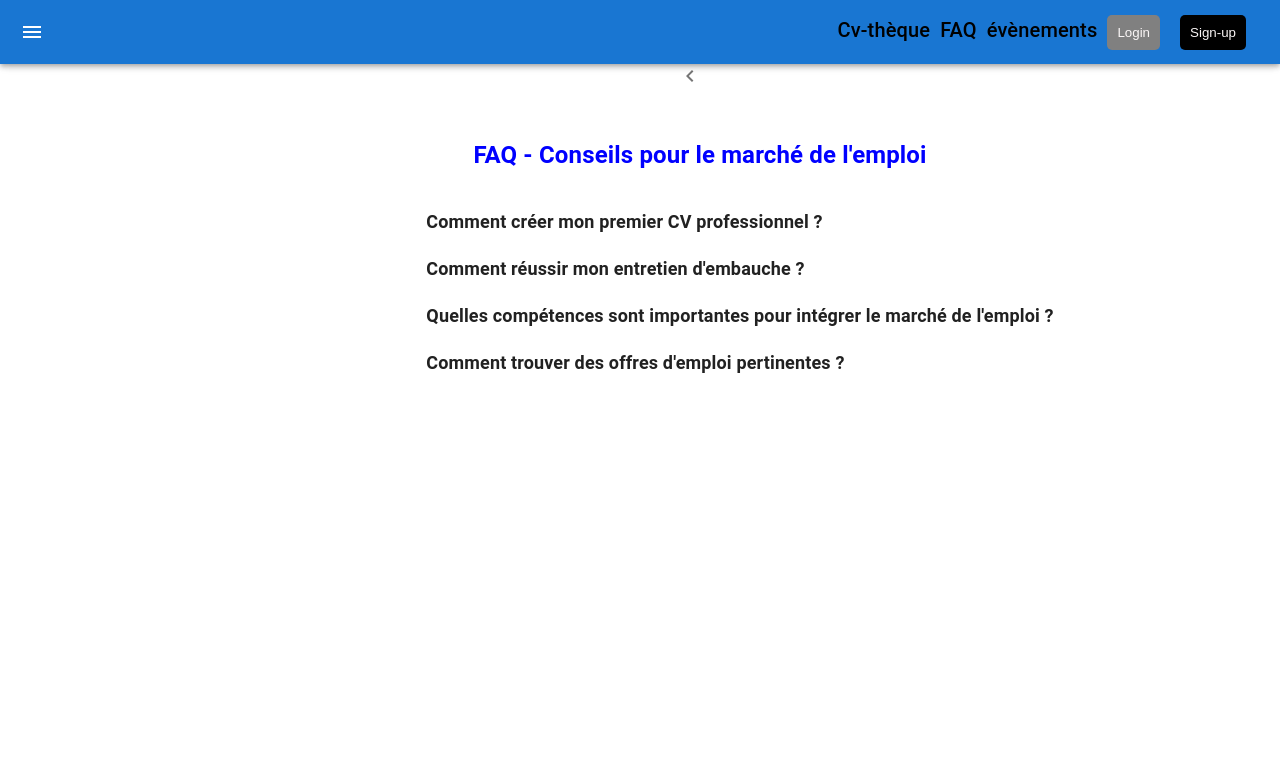
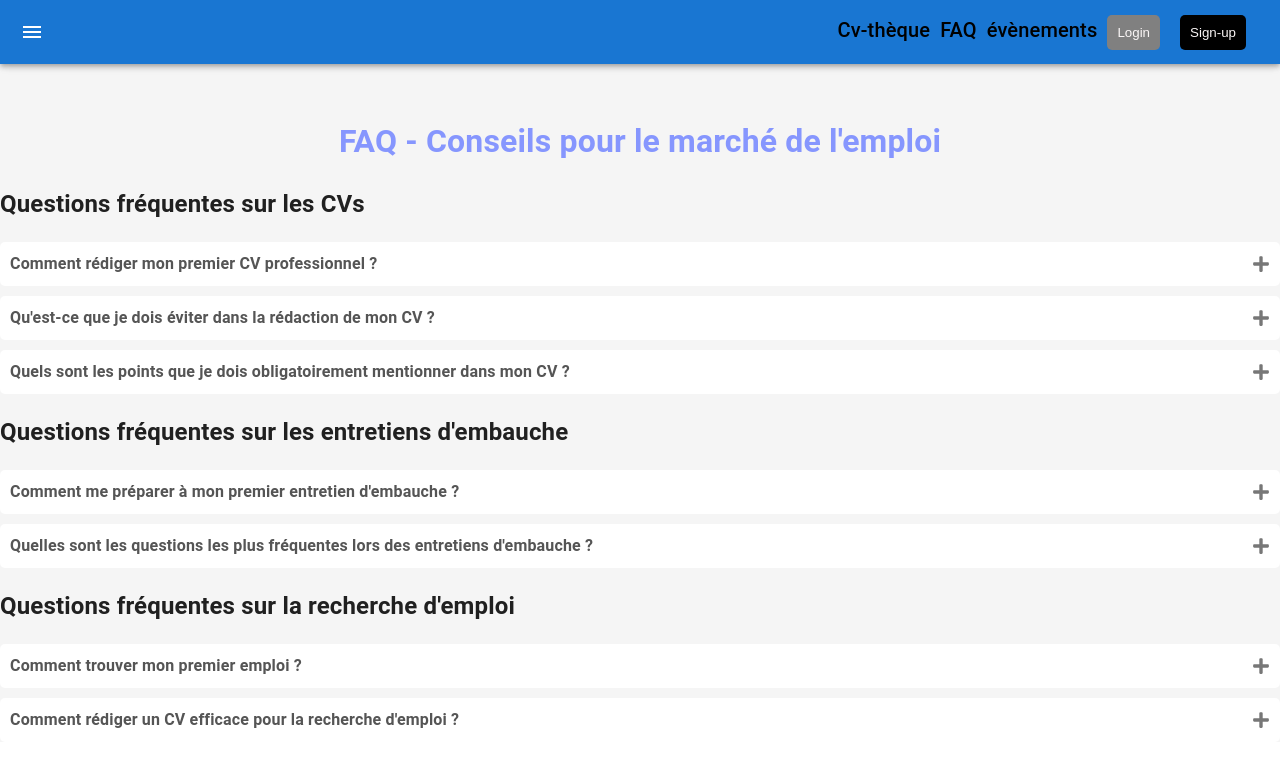
Before and after one commit to ikrameezzirague/echange-culturel-fsbm-1, a React (Create React App) app: page /FAQ in a window 1280 px wide. Shown: the top 766 px of the page. Built offline with nearby package versions, Linux system fonts and the light colour scheme.

Commit message:
modification sur fsbmenchiffre et FAQ

```diff
--- a/src/pages/FAQ.css
+++ b/src/pages/FAQ.css
@@ -1,51 +1,48 @@
+/* FAQ.css */
+
 .faq-container {
-  display: flex;
-  flex-direction: column;
-  align-items: center;
-  padding: 20px;
-}
-
-.faq-content {
-  width: 100%;
-  max-width: 800px;
+  background-color: #f5f5f5; /* Add your desired background color here */
 }
 
 .faq-heading {
-
-  font-size: 24px;
-  margin-bottom: 20px;
-}
-.faq-heading {
-  color: blue; /* Couleur du texte en bleu */
-  margin-left: 20px; /* Décalage vers la gauche */
+  color: #333; /* Change the color of the heading text */
 }
 
-
 .faq-item {
-  margin-bottom: 20px;
+  background-color: #fff; /* Change the background color of each FAQ item */
+  margin-bottom: 10px;
+  padding: 10px;
+  border-radius: 5px;
 }
 
 .faq-question {
+  display: flex;
+  align-items: center;
+  justify-content: space-between;
   cursor: pointer;
-  font-size: 18px;
+}
+
+.faq-question span {
   font-weight: bold;
-  margin-bottom: 10px;
+  color: #555; /* Change the color of the question text */
 }
 
 .faq-answer {
-  font-size: 16px;
-  line-height: 1.5;
-  white-space: pre-wrap;
-  margin-top: 5px;
-}
-.faq-question {
-  cursor: pointer;
-  font-size: 18px;
-  font-weight: bold;
-  margin-bottom: 10px;
-  margin-left: 100px; /* Ajout de la marge à gauche */
+  margin-top: 10px;
+  color: #777; /* Change the color of the answer text */
 }
 
-.faq-container {
-  margin-left: 100px; /* Ajout de la marge à gauche */
+.faq-question svg {
+  font-size: 18px;
+  color: #777; /* Change the color of the plus/minus icons */
 }
+
+.faq-question:hover svg {
+  color: #1D419F ; /* Change the color of the plus/minus icons on hover */
+}
+/* FAQ.css */
+
+.faq-heading {
+  color: #8696FE;
+  text-align: center; /* Replace #ff0000 with your desired color code */
+}
--- a/src/pages/FAQ.js
+++ b/src/pages/FAQ.js
@@ -1,25 +1,53 @@
 import React, { useState } from 'react';
 import './FAQ.css';
 import Navbar from '../composants/Navbar';
+import { FaPlus, FaMinus } from 'react-icons/fa';
 
 const FAQ = () => {
   const faqData = [
     {
-      question: "Comment créer mon premier CV professionnel ?",
-      answer: "Pour créer votre premier CV professionnel, suivez ces étapes :\n\n1. Rassemblez vos informations personnelles, votre expérience, votre formation et vos compétences.\n\n2. Choisissez un format de CV adapté, tel que chronologique, fonctionnel ou combiné.\n\n3. Utilisez un modèle de CV professionnel ou créez le vôtre en utilisant un éditeur de texte ou un outil en ligne.\n\n4. Structurez votre CV en sections claires, telles que l'en-tête, le résumé, l'expérience professionnelle, l'éducation et les compétences.\n\n5. Personnalisez chaque section en mettant en avant vos réalisations pertinentes et en utilisant des mots clés spécifiques à votre domaine.\n\n6. Assurez-vous de vérifier l'orthographe et la grammaire, et demandez à quelqu'un de le relire pour vous.\n\n7. Enregistrez votre CV au format PDF et envoyez-le aux employeurs potentiels avec une lettre de motivation personnalisée."
+      title: "Questions fréquentes sur les CVs",
+      questions: [
+        {
+          question: "Comment rédiger mon premier CV professionnel ?",
+          answer: "Pour rédiger votre premier CV professionnel, suivez ces étapes :\n\n1. Rassemblez vos informations personnelles, votre expérience, votre formation et vos compétences.\n\n2. Choisissez un format de CV adapté, tel que chronologique, fonctionnel ou combiné.\n\n3. Utilisez un modèle de CV professionnel ou créez le vôtre en utilisant un éditeur de texte ou un outil en ligne.\n\n4. Structurez votre CV en sections claires, telles que l'en-tête, le résumé, l'expérience professionnelle, l'éducation et les compétences.\n\n5. Personnalisez chaque section en mettant en avant vos réalisations pertinentes et en utilisant des mots clés spécifiques à votre domaine.\n\n6. Assurez-vous de vérifier l'orthographe et la grammaire, et demandez à quelqu'un de le relire pour vous.\n\n7. Enregistrez votre CV au format PDF et envoyez-le aux employeurs potentiels avec une lettre de motivation personnalisée."
+        },
+        {
+          question: "Qu'est-ce que je dois éviter dans la rédaction de mon CV ?",
+          answer: "Lors de la rédaction de votre CV, évitez les erreurs suivantes :\n\n1. Des fautes d'orthographe et de grammaire. Relisez attentivement votre CV et demandez à quelqu'un de le relire également.\n\n2. Des informations non pertinentes. Limitez-vous aux éléments pertinents pour le poste auquel vous postulez.\n\n3. Un format de CV peu clair. Utilisez une structure claire et organisez votre CV en sections distinctes.\n\n4. Des clichés et des phrases toutes faites. Soyez original et précis dans votre description des compétences et des réalisations.\n\n5. Des mensonges ou des exagérations. Soyez honnête et précis dans la présentation de votre expérience et de vos compétences."
+        },
+        {
+          question: "Quels sont les points que je dois obligatoirement mentionner dans mon CV ?",
+          answer: "Certains points importants à mentionner dans votre CV sont :\n\n1. Vos informations de contact : nom, numéro de téléphone, adresse e-mail.\n\n2. Votre expérience professionnelle, en commençant par le poste le plus récent.\n\n3. Votre formation académique, y compris les diplômes obtenus.\n\n4. Vos compétences spécifiques liées au poste auquel vous postulez.\n\n5. Vos réalisations professionnelles significatives.\n\n6. Vos activités extraprofessionnelles pertinentes, telles que le bénévolat ou les associations professionnelles.\n\n7. Des références professionnelles, si nécessaire."
+        }
+      ]
     },
     {
-      question: "Comment réussir mon entretien d'embauche ?",
-      answer: "Pour réussir votre entretien d'embauche, voici quelques conseils :\n\n1. Préparez-vous en vous renseignant sur l'entreprise, son secteur d'activité et le poste pour lequel vous postulez.\n\n2. Préparez des réponses concises et percutantes aux questions courantes, telles que vos forces et faiblesses, votre expérience pertinente et pourquoi vous êtes intéressé par le poste.\n\n3. Entraînez-vous à répondre aux questions d'entretien avec un ami ou un membre de votre famille.\n\n4. Mettez en valeur vos compétences et vos réalisations en les illustrant par des exemples concrets.\n\n5. Soyez ponctuel et habillez-vous de manière appropriée pour l'entretien.\n\n6. Montrez votre intérêt pour l'entreprise en posant des questions pertinentes sur le poste et l'entreprise.\n\n7. N'oubliez pas de suivre l'entretien avec un e-mail de remerciement pour exprimer votre gratitude envers les recruteurs pour l'opportunité."
+      title: "Questions fréquentes sur les entretiens d'embauche",
+      questions: [
+        {
+          question: "Comment me préparer à mon premier entretien d'embauche ?",
+          answer: "Pour vous préparer à votre premier entretien d'embauche, suivez ces conseils :\n\n1. Renseignez-vous sur l'entreprise et le poste auquel vous postulez.\n\n2. Préparez des réponses concises et percutantes aux questions courantes, telles que vos forces et faiblesses, votre expérience pertinente et pourquoi vous êtes intéressé par le poste.\n\n3. Entraînez-vous à répondre aux questions d'entretien avec un ami ou un membre de votre famille.\n\n4. Mettez en valeur vos compétences et vos réalisations en les illustrant par des exemples concrets.\n\n5. Soyez ponctuel le jour de l'entretien et habillez-vous de manière appropriée.\n\n6. Posez des questions pertinentes sur le poste et l'entreprise pour montrer votre intérêt.\n\n7. Envoyez un e-mail de remerciement après l'entretien pour exprimer votre gratitude envers les recruteurs."
+        },
+        {
+          question: "Quelles sont les questions les plus fréquentes lors des entretiens d'embauche ?",
+          answer: "Voici quelques-unes des questions fréquemment posées lors des entretiens d'embauche :\n\n1. Parlez-moi de vous-même.\n\n2. Quels sont vos points forts et vos points faibles ?\n\n3. Pourquoi avez-vous postulé pour ce poste/entreprise ?\n\n4. Parlez-moi de votre expérience professionnelle pertinente.\n\n5. Comment gérez-vous les situations difficiles ou le stress au travail ?\n\n6. Où vous voyez-vous dans cinq ans ?\n\n7. Avez-vous des questions pour nous ?"
+        }
+      ]
     },
     {
-      question: "Quelles compétences sont importantes pour intégrer le marché de l'emploi ?",
-      answer: "Pour intégrer le marché de l'emploi avec succès, certaines compétences sont importantes :\n\n1. Compétences techniques : maîtrisez les compétences spécifiques requises pour votre domaine, telles que la programmation, la gestion de projet, le design graphique, etc.\n\n2. Compétences interpersonnelles : développez votre capacité à travailler en équipe, à communiquer efficacement et à résoudre des problèmes de manière collaborative.\n\n3. Compétences en leadership : démontrez votre capacité à prendre des initiatives, à gérer des projets et à inspirer les autres.\n\n4. Compétences en résolution de problèmes : soyez capable d'analyser des situations complexes, de trouver des solutions créatives et de prendre des décisions éclairées.\n\n5. Compétences en apprentissage continu : montrez votre volonté de vous adapter aux nouvelles technologies et aux évolutions du marché en continuant à apprendre et à vous former tout au long de votre carrière."
-    },
-    {
-      question: "Comment trouver des offres d'emploi pertinentes ?",
-      answer: "Pour trouver des offres d'emploi pertinentes, vous pouvez suivre ces étapes :\n\n1. Consultez les sites d'emploi spécialisés dans votre domaine ou votre secteur d'activité.\n\n2. Utilisez des moteurs de recherche d'emploi en utilisant des mots clés spécifiques à votre profil et à votre région.\n\n3. Suivez les réseaux sociaux professionnels et les groupes liés à votre domaine pour être informé des opportunités.\n\n4. Réseautez avec des professionnels de votre domaine pour découvrir des offres cachées ou obtenir des recommandations.\n\n5. Contactez les agences de recrutement spécialisées dans votre domaine.\n\n6. Assurez-vous de personnaliser votre candidature en fonction des exigences de chaque poste et de chaque entreprise."
-    },
+      title: "Questions fréquentes sur la recherche d'emploi",
+      questions: [
+        {
+          question: "Comment trouver mon premier emploi ?",
+          answer: "Pour trouver votre premier emploi, suivez ces étapes :\n\n1. Consultez les sites d'emploi spécialisés dans votre domaine ou secteur d'activité.\n\n2. Utilisez des moteurs de recherche d'emploi en utilisant des mots clés spécifiques à votre profil et votre région.\n\n3. Suivez les réseaux sociaux professionnels et les groupes liés à votre domaine pour être informé des opportunités.\n\n4. Réseautez avec des professionnels de votre domaine pour découvrir des offres cachées ou obtenir des recommandations.\n\n5. Contactez les agences de recrutement spécialisées dans votre domaine.\n\n6. Personnalisez votre candidature en fonction des exigences de chaque poste et entreprise."
+        },
+        {
+          question: "Comment rédiger un CV efficace pour la recherche d'emploi ?",
+          answer: "Pour rédiger un CV efficace pour la recherche d'emploi, voici quelques conseils :\n\n1. Utilisez un format clair et professionnel.\n\n2. Mettez en valeur vos compétences et réalisations pertinentes pour le poste auquel vous postulez.\n\n3. Soyez concis et utilisez des mots clés spécifiques à votre domaine.\n\n4. Incluez vos expériences professionnelles, votre formation et vos compétences.\n\n5. Vérifiez l'orthographe et la grammaire.\n\n6. Personnalisez votre CV pour chaque candidature.\n\n7. Enregistrez votre CV au format PDF."
+        }
+      ]
+    }
   ];
 
   const [activeIndex, setActiveIndex] = useState(null);
@@ -37,12 +65,18 @@ const FAQ = () => {
       <Navbar />
       <h1 className="faq-heading">FAQ - Conseils pour le marché de l'emploi</h1>
       <div className="faq-list">
-        {faqData.map((item, index) => (
-          <div className="faq-item" key={index}>
-            <h2 className="faq-question" onClick={() => toggleAnswer(index)}>
-              {item.question}
-            </h2>
-            {activeIndex === index && <p className="faq-answer">{item.answer}</p>}
+        {faqData.map((section, index) => (
+          <div className="faq-section" key={index}>
+            <h2 className="faq-section-title">{section.title}</h2>
+            {section.questions.map((item, idx) => (
+              <div className="faq-item" key={idx}>
+                <div className="faq-question" onClick={() => toggleAnswer(index + idx)}>
+                  <span>{item.question}</span>
+                  {activeIndex === index + idx ? <FaMinus /> : <FaPlus />}
+                </div>
+                {activeIndex === index + idx && <p className="faq-answer">{item.answer}</p>}
+              </div>
+            ))}
           </div>
         ))}
       </div>
--- a/src/pages/FsbmEnChiffre.css
+++ b/src/pages/FsbmEnChiffre.css
@@ -1,83 +1,24 @@
-/* Couleur de fond pour le corps de la page */
-body {
-    background-color: #f5f5f5;
+.red-number {
+  color: #8696FE;
+  font-weight: bold;
 }
 
-  /* Titre principal */
-  h1 {
-    font-size: 28px;
-    text-align: center;
-    margin-top: 40px;
-    margin-bottom: 20px;
-  }
 
-  /* Conteneur de la carte */
-  .card-container {
-    display: flex;
-    flex-wrap: wrap;
-    justify-content: center;
-    margin: 0 auto;
-    max-width: 1200px;
-  }
 
-  /* Carte avec les statistiques */
-  .card {
-    background-color: #fff;
-    border-radius: 8px;
-    box-shadow: 0 4px 10px rgba(0, 0, 0, 0.1);
-    padding: 24px;
-    margin: 16px;
-    text-align: center;
-    width: 300px;
-  }
-
-  /* Titre pour la carte */
-  .card-title {
-    font-size: 20px;
+.navbar {
   margin-bottom: 16px;
 }
-
-  /* Nombre pour la carte */
-  .card-number {
-    font-size: 36px;
-    font-weight: bold;
-    margin-bottom: 8px;
-  }
-
-  /* Graphique */
-  .chart {
-    margin-top: 32px;
+.profs-table {
+  margin-top: 20px;
+  width: 100%;
   text-align: center;
 }
 
-  /* Légende pour le graphique */
-  .legend {
-    display: flex;
-    justify-content: space-between;
-    margin-top: 16px;
+.profs-table .header {
+  font-weight: bold;
+  padding: 8px;
 }
 
-  /* Étiquette pour la légende */
-  .legend-label {
-    font-size: 14px;
-    font-weight: bold;
-    margin-right: 16px;
+.profs-table .number {
+  padding: 8px;
 }
-
-  /* Couleur pour la légende */
-  .legend-color {
-    height: 14px;
-    width: 14px;
-    margin-right: 8px;
-    border-radius: 50%;
-    display: inline-block;
-  }
-
-  /* Couleurs pour les séries de données */
-  .data-series-1 {
-    stroke: #8884d8; /* Couleur pour la première série de données */
-  }
-
-  .data-series-2 {
-    stroke: #82ca9d; /* Couleur pour la deuxième série de données */
-  }
```
Also changed, not shown: src/composants/MyGrid.js (+6 -7 lines), src/pages/FsbmEnChiffre.js (+130 -84 lines). Lines whose indentation alone changed are shown as unchanged.
